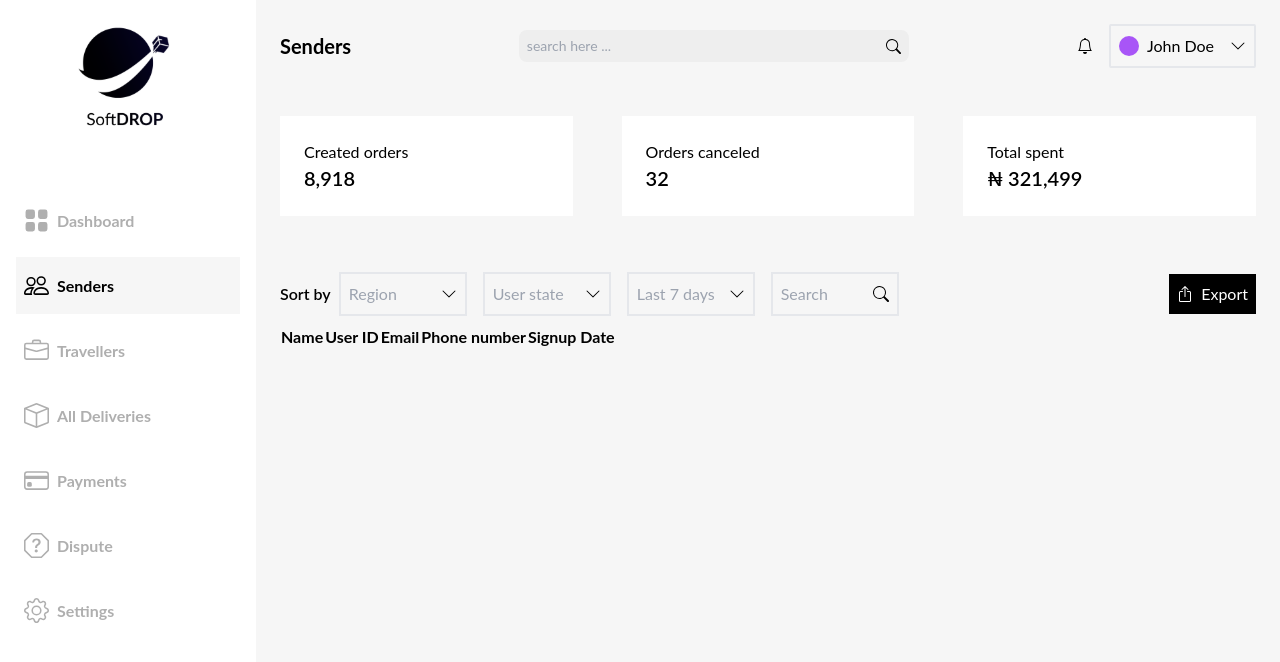
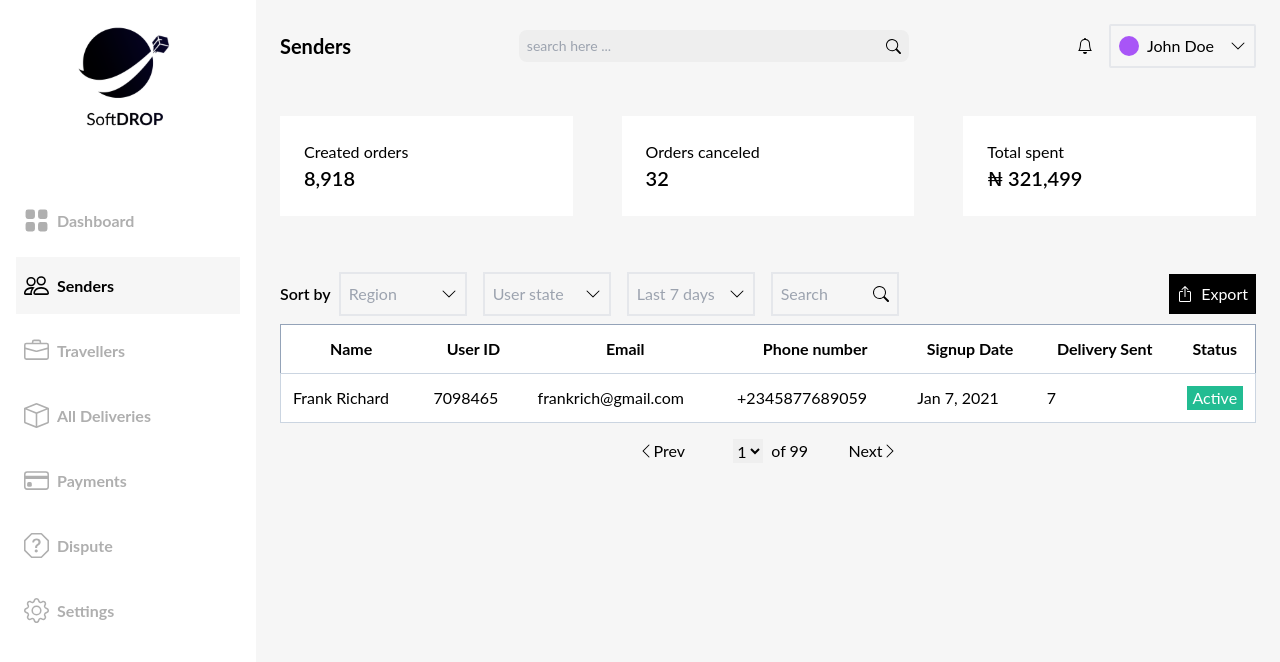
Before and after one commit to Craigmindset/webadmin-softdrop, a React (Create React App) app: page /admin/senders in a window 1280 px wide. Shown: the top 662 px of the page. Built offline with nearby package versions, Linux system fonts and the light colour scheme.

Commit message:
complete senders page UI

```diff
--- a/src/Pages/Senders.js
+++ b/src/Pages/Senders.js
@@ -1,4 +1,4 @@
-import { BsBoxArrowUp, BsChevronDown, BsSearch } from "react-icons/bs";
+import { BsBoxArrowUp, BsChevronDown, BsChevronLeft, BsChevronRight, BsSearch } from "react-icons/bs";
 import Naira from "../assets/Naira";
 import DashHeader from "../components/DashHeader";
 import OverviewCard from "../components/OverviewCard";
@@ -49,17 +49,50 @@ export default function Senders(){
                     </div>
                 </div>
                 <div>
-                    <table>
+                    <table className="bg-white md:w-full table-auto border-collapse border border-slate-400">
                         <thead>
                             <tr>
-                                <th>Name</th>
-                                <th>User ID</th>
-                                <th>Email</th>
-                                <th>Phone number</th>
-                                <th>Signup Date</th>
+                                <th className=" border-slate-300 border-collapse p-3">Name</th>
+                                <th className=" border-slate-300 border-collapse p-3">User ID</th>
+                                <th className=" border-slate-300 border-collapse p-3">Email</th>
+                                <th className=" border-slate-300 border-collapse p-3">Phone number</th>
+                                <th className=" border-slate-300 border-collapse p-3">Signup Date</th>
+                                <th className=" border-slate-300 border-collapse p-3">Delivery Sent</th>
+                                <th className=" border-slate-300 border-collapse p-3">Status</th>
                             </tr>
                         </thead>
+                        <tbody>
+                            <tr className="border border-slate-300 border-collapse p-3">
+                                <td className="border-slate-300 border-collapse p-3">Frank Richard</td>
+                                <td className="border-slate-300 border-collapse p-3">7098465</td>
+                                <td className="border-slate-300 border-collapse p-3">frankrich@gmail.com</td>
+                                <td className="border-slate-300 border-collapse p-3">+2345877689059</td>
+                                <td className="border-slate-300 border-collapse p-3">Jan 7, 2021</td>
+                                <td className="border-slate-300 border-collapse p-3">7</td>
+                                <td className="border-slate-300 border-collapse p-3"> <div className="bg-[#22BC92] text-white text-center">Active</div> </td>
+                            </tr>
+                        </tbody>
                     </table>
+                </div>
+
+                <div className="flex md:w-[35%] mx-auto my-4 justify-evenly items-center">
+                    <button className="flex items-center">
+                        <BsChevronLeft />
+                        Prev
+                    </button>
+                    <div className="flex">
+                        <select className="mx-2">
+                            <option>1</option>
+                        </select>
+                        <div>
+                            of 99
+                        </div>
+                    </div>
+
+                    <button className="flex items-center">
+                        Next
+                        <BsChevronRight />
+                    </button>
                 </div>
             </div>
         </div>
```
